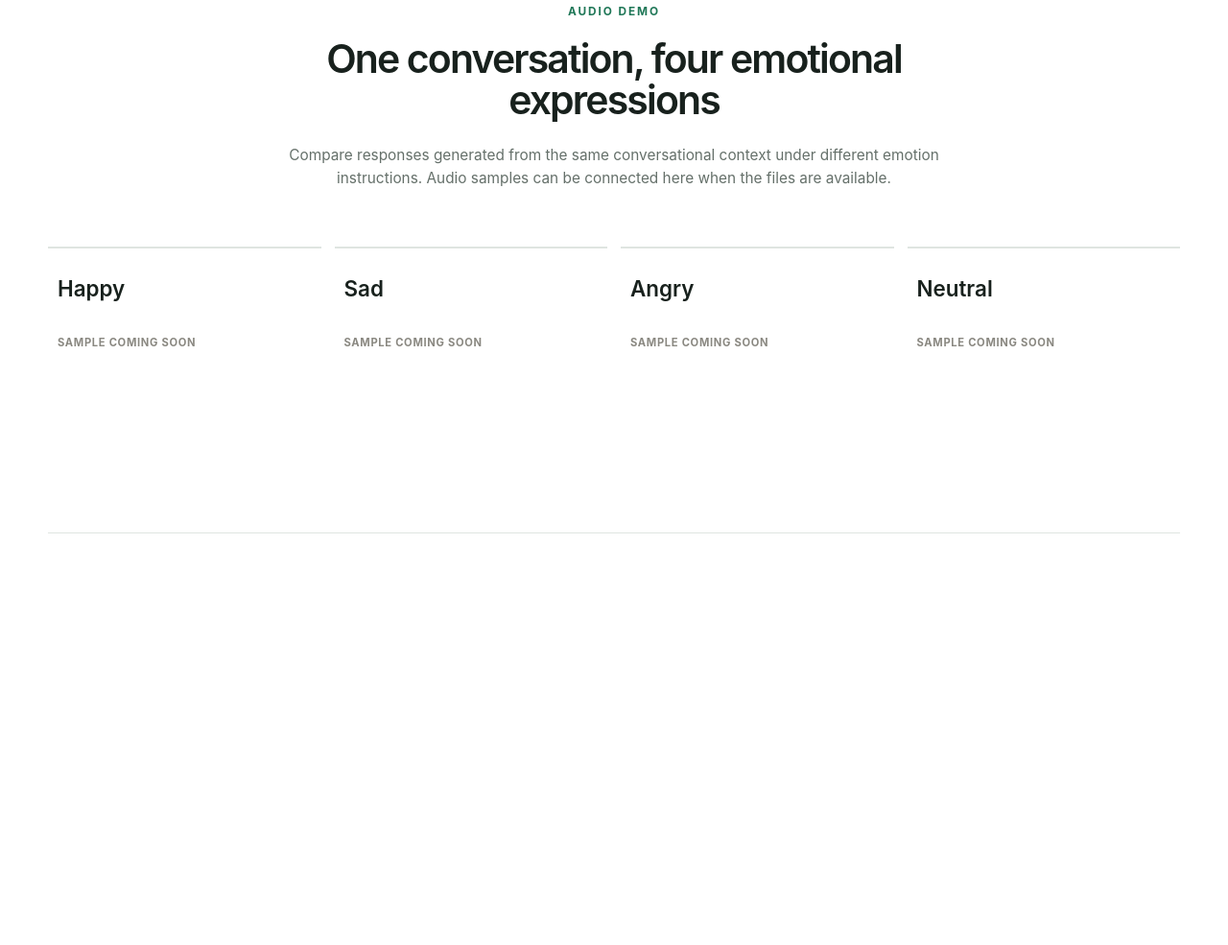
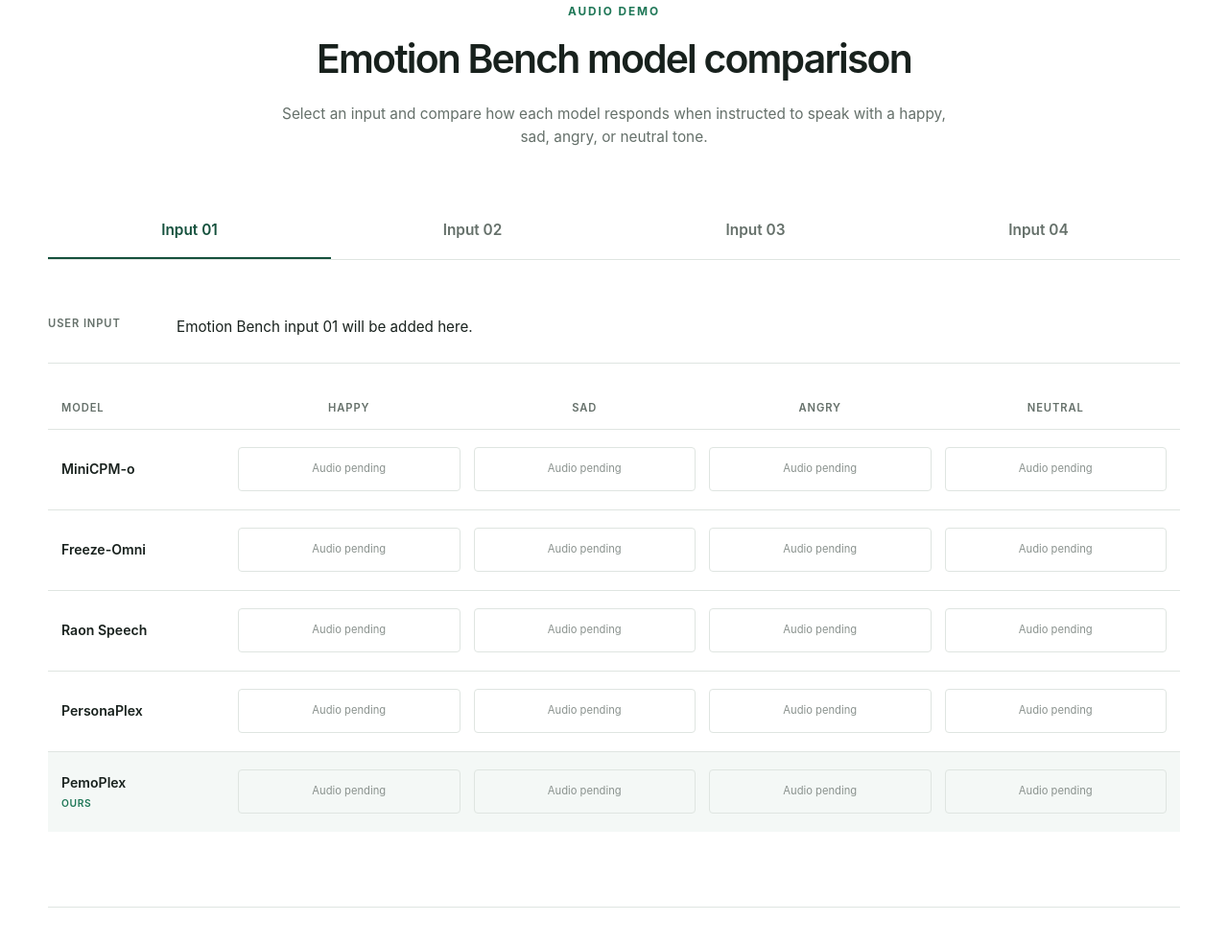
Before and after one commit to mago-research/demo, a website: page pemoplex/index.html in a window 1280 px wide. Shown: the part 2200-3185 px from the top of the page at 96% size. Before the commit the page ends 2876 px from the top, so only its background shows below. Drawn offline with Linux system fonts and the light colour scheme.

Commit message:
feat: enhance Emotion Bench demo with input tabs and audio rendering functionality

```diff
--- a/pemoplex/index.html
+++ b/pemoplex/index.html
@@ -83,34 +83,25 @@
     <section class="section demo-section" id="demo">
       <div class="section-heading compact">
         <p class="eyebrow">Audio demo</p>
-        <h2>One conversation, four emotional expressions</h2>
+        <h2>Emotion Bench model comparison</h2>
         <p>
-          Compare responses generated from the same conversational context under different emotion
-          instructions. Audio samples can be connected here when the files are available.
+          Select an input and compare how each model responds when instructed to speak with a happy, sad,
+          angry, or neutral tone.
         </p>
       </div>
 
-      <div class="emotion-grid">
-        <article class="emotion-card happy">
-          <h3>Happy</h3>
-          <span class="sample-status">Sample coming soon</span>
-        </article>
-        <article class="emotion-card sad">
-          <h3>Sad</h3>
-          <span class="sample-status">Sample coming soon</span>
-        </article>
-        <article class="emotion-card angry">
-          <h3>Angry</h3>
-          <span class="sample-status">Sample coming soon</span>
-        </article>
-        <article class="emotion-card neutral">
-          <h3>Neutral</h3>
-          <span class="sample-status">Sample coming soon</span>
-        </article>
+      <div class="input-tabs" role="tablist" aria-label="Emotion Bench inputs">
+        <button type="button" role="tab" aria-selected="true" data-input-index="0">Input 01</button>
+        <button type="button" role="tab" aria-selected="false" data-input-index="1">Input 02</button>
+        <button type="button" role="tab" aria-selected="false" data-input-index="2">Input 03</button>
+        <button type="button" role="tab" aria-selected="false" data-input-index="3">Input 04</button>
       </div>
+
+      <div id="demo-panel" class="demo-panel" role="tabpanel" aria-live="polite"></div>
     </section>
 
   </main>
 
+  <script src="js/main.js"></script>
 </body>
 </html>
--- /dev/null
+++ b/pemoplex/js/main.js
@@ -0,0 +1,118 @@
+const inputs = [
+  {
+    text: "Emotion Bench input 01 will be added here.",
+    userAudio: null,
+    responses: {},
+  },
+  {
+    text: "Emotion Bench input 02 will be added here.",
+    userAudio: null,
+    responses: {},
+  },
+  {
+    text: "Emotion Bench input 03 will be added here.",
+    userAudio: null,
+    responses: {},
+  },
+  {
+    text: "Emotion Bench input 04 will be added here.",
+    userAudio: null,
+    responses: {},
+  },
+];
+
+const models = [
+  { key: "minicpm-o", label: "MiniCPM-o" },
+  { key: "freeze-omni", label: "Freeze-Omni" },
+  { key: "raon-speech", label: "Raon Speech" },
+  { key: "personaplex", label: "PersonaPlex" },
+  { key: "pemoplex", label: "PemoPlex", isOurs: true },
+];
+
+const emotions = [
+  { key: "happy", label: "Happy" },
+  { key: "sad", label: "Sad" },
+  { key: "angry", label: "Angry" },
+  { key: "neutral", label: "Neutral" },
+];
+
+const panel = document.querySelector("#demo-panel");
+const tabs = [...document.querySelectorAll("[data-input-index]")];
+
+function renderAudioSlot(source, label) {
+  if (!source) {
+    return '<div class="audio-slot"><span>Audio pending</span></div>';
+  }
+
+  return `
+    <div class="audio-slot">
+      <audio controls preload="none" aria-label="${label}">
+        <source src="${source}" type="audio/wav" />
+      </audio>
+    </div>
+  `;
+}
+
+function renderInput(index) {
+  const input = inputs[index];
+
+  const rows = models
+    .map((model) => {
+      const emotionSamples = emotions
+        .map((emotion) => {
+          const source = input.responses[model.key]?.[emotion.key];
+          return renderAudioSlot(source, `${model.label}, ${emotion.label}`);
+        })
+        .join("");
+
+      return `
+        <div class="model-row${model.isOurs ? " is-ours" : ""}">
+          <div class="model-name">
+            ${model.label}
+            ${model.isOurs ? "<small>Ours</small>" : ""}
+          </div>
+          ${emotionSamples}
+        </div>
+      `;
+    })
+    .join("");
+
+  panel.innerHTML = `
+    <div class="input-context">
+      <span>User input</span>
+      <p>${input.text}</p>
+    </div>
+    <div class="comparison-scroll">
+      <div class="comparison-grid">
+        <div class="comparison-header">
+          <span>Model</span>
+          ${emotions.map((emotion) => `<span>${emotion.label}</span>`).join("")}
+        </div>
+        ${rows}
+      </div>
+    </div>
+  `;
+}
+
+function selectTab(index) {
+  tabs.forEach((tab, tabIndex) => {
+    tab.setAttribute("aria-selected", String(tabIndex === index));
+    tab.tabIndex = tabIndex === index ? 0 : -1;
+  });
+
+  renderInput(index);
+}
+
+tabs.forEach((tab, index) => {
+  tab.addEventListener("click", () => selectTab(index));
+  tab.addEventListener("keydown", (event) => {
+    if (event.key !== "ArrowLeft" && event.key !== "ArrowRight") return;
+
+    const direction = event.key === "ArrowRight" ? 1 : -1;
+    const nextIndex = (index + direction + tabs.length) % tabs.length;
+    selectTab(nextIndex);
+    tabs[nextIndex].focus();
+  });
+});
+
+selectTab(0);
--- a/pemoplex/style.css
+++ b/pemoplex/style.css
@@ -239,45 +239,124 @@ sup {
   background: white;
 }
 
-.emotion-grid {
-  display: grid;
-  grid-template-columns: repeat(4, 1fr);
-  gap: 14px;
+.input-tabs {
+  display: flex;
+  gap: 0;
+  margin-bottom: 34px;
+  border-bottom: 1px solid var(--line);
 }
 
-.emotion-card {
-  min-height: 220px;
-  padding: 24px 10px;
+.input-tabs button {
+  flex: 1;
+  padding: 14px 18px 16px;
   border: 0;
-  border-top: 2px solid var(--line);
-  border-radius: 0;
+  border-bottom: 2px solid transparent;
   background: transparent;
+  color: var(--muted);
+  font: inherit;
+  font-size: 0.96rem;
+  font-weight: 600;
+  text-align: center;
+  cursor: pointer;
 }
 
-.emotion-card h3 {
-  margin: 0 0 10px;
-  font-size: 1.4rem;
+.input-tabs button[aria-selected="true"] {
+  border-bottom-color: var(--green-dark);
+  color: var(--green-dark);
+}
+
+.input-context {
+  display: grid;
+  grid-template-columns: 110px 1fr;
+  gap: 24px;
+  margin-bottom: 38px;
+  padding: 24px 0;
+  border-bottom: 1px solid var(--line);
+}
+
+.input-context span,
+.comparison-header span {
+  color: var(--muted);
+  font-size: 0.7rem;
+  font-weight: 600;
+  letter-spacing: 0.08em;
+  text-transform: uppercase;
+}
+
+.input-context p {
+  margin: 0;
+  font-size: 0.95rem;
+}
+
+.comparison-scroll {
+  overflow-x: auto;
+}
+
+.comparison-grid {
+  min-width: 880px;
+}
+
+.comparison-header,
+.model-row {
+  display: grid;
+  grid-template-columns: 170px repeat(4, minmax(150px, 1fr));
+  column-gap: 14px;
+  align-items: center;
+}
+
+.comparison-header {
+  padding: 0 14px 12px;
+}
+
+.comparison-header span:not(:first-child) {
+  text-align: center;
+}
+
+.model-row {
+  min-height: 84px;
+  padding: 14px;
+  border-top: 1px solid var(--line);
+}
+
+.model-row.is-ours {
+  background: #f4f8f6;
+}
+
+.model-name {
+  font-size: 0.88rem;
   font-weight: 600;
 }
 
-.sample-status {
-  display: inline-block;
-  margin-top: 20px;
-  color: #8a8881;
-  font-size: 0.7rem;
-  font-weight: 650;
+.model-name small {
+  display: block;
+  margin-top: 2px;
+  color: var(--green);
+  font-size: 0.64rem;
+  font-weight: 600;
   letter-spacing: 0.06em;
   text-transform: uppercase;
+}
+
+.audio-slot {
+  display: flex;
+  align-items: center;
+  justify-content: center;
+  min-height: 46px;
+  border: 1px solid var(--line);
+  border-radius: 4px;
+  color: #8a928e;
+  font-size: 0.7rem;
+}
+
+.audio-slot audio {
+  width: 100%;
+  height: 38px;
 }
 
 @media (max-width: 900px) {
   .hero {
     min-height: auto;
     padding: 90px 10px 80px;
-  }
-
-  .emotion-grid {
-    grid-template-columns: repeat(2, 1fr);
   }
 
   .demo-section {
@@ -345,12 +424,18 @@ sup {
     border-radius: 0;
   }
 
-  .emotion-grid {
-    grid-template-columns: 1fr;
+  .input-tabs {
+    gap: 0;
+    overflow-x: auto;
   }
 
-  .emotion-card {
-    min-height: auto;
+  .input-tabs button {
+    flex: 0 0 120px;
+  }
+
+  .input-context {
+    grid-template-columns: 1fr;
+    gap: 8px;
   }
 
 }
```
